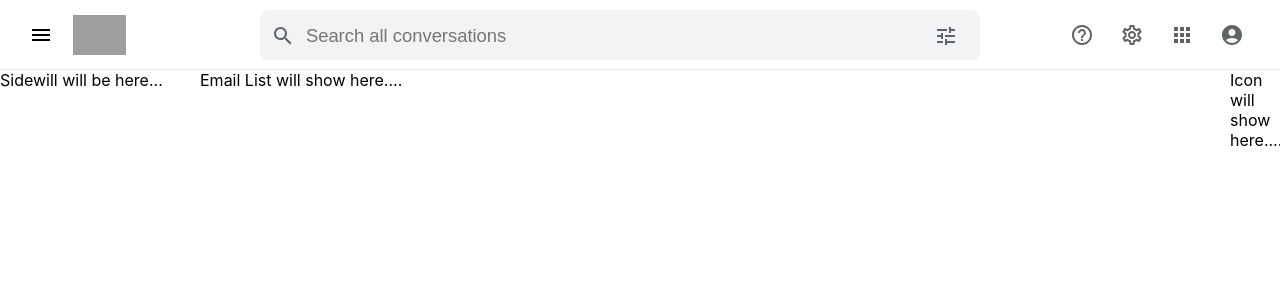
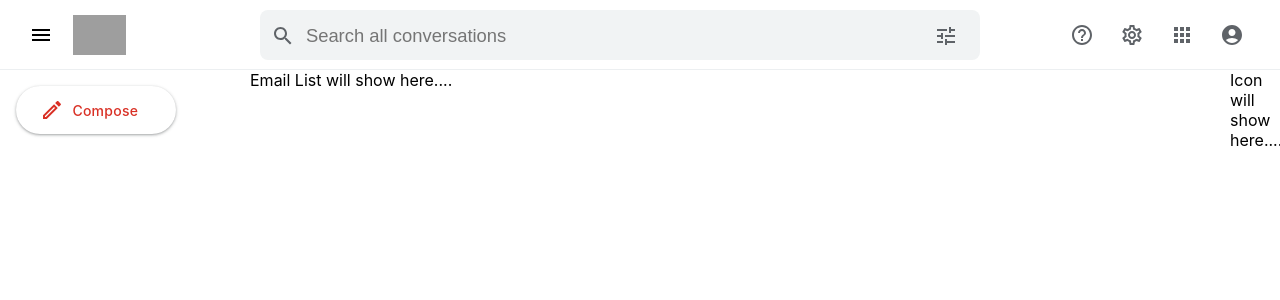
Before and after one commit to uidev-in/react-gmail-clone, a React (Create React App) app: page / in a window 1280 px wide. Shown: the top 300 px of the page. Built offline with nearby package versions, Linux system fonts and the light colour scheme; grey boxes are pictures that could not be loaded.

Commit message:
added compose button component

```diff
--- /dev/null
+++ b/src/components/Buttons/ComposeButton.js
@@ -0,0 +1,45 @@
+import React from "react";
+import styled from "styled-components";
+import CreateOutlinedIcon from "@mui/icons-material/CreateOutlined";
+
+//styling our component
+const Wrapper = styled.div`
+  min-width: 96px;
+  max-width: 160px;
+`;
+
+const Button = styled.div`
+  display: grid;
+  grid-template-columns: 20% auto;
+  gap: 10px;
+  align-items: center;
+  border-radius: 24px;
+  color: #d93025;
+  height: 48px;
+  padding: 0 24px 0 24px;
+  width: 100%;
+  font-size: 0.875rem;
+  letter-spacing: 0.25px;
+  font-weight: 500;
+  cursor: pointer;
+  box-shadow: 0 1px 2px 0 rgb(60 64 67 / 30%), 0 1px 3px 1px rgb(60 64 67 / 15%);
+  transition: box-shadow 0.08s linear,
+    min-width 0.15s cubic-bezier(0.4, 0, 0.2, 1);
+
+  :hover {
+    box-shadow: 0 1px 3px 0 rgb(60 64 67 / 30%),
+      0 4px 8px 3px rgb(60 64 67 / 15%);
+    background-color: #fafafb;
+  }
+`;
+
+export default function ComposeButton() {
+  return (
+    <Wrapper>
+      <Button>
+        <CreateOutlinedIcon />
+        <p>Compose</p>
+      </Button>
+    </Wrapper>
+  );
+}
--- a/src/components/layout/Main.js
+++ b/src/components/layout/Main.js
@@ -7,7 +7,7 @@ import SideIcons from "./SideIcons";
 //styling our component
 const Wrapper = styled.div`
   display: grid;
-  grid-template-columns: 200px auto 50px;
+  grid-template-columns: 250px auto 50px;
 `;
 
 export default function Main() {
--- a/src/components/layout/Sidebar.js
+++ b/src/components/layout/Sidebar.js
@@ -1,6 +1,19 @@
 import React from "react";
 import styled from "styled-components";
+import ComposeButton from "../Buttons/ComposeButton";
+
+//styling our component
+const Wrapper = styled.div`
+  padding: 1rem;
+`;
+const CompseWrapper = styled.div``;
 
 export default function Sidebar() {
-  return <p>Sidewill will be here...</p>;
+  return (
+    <Wrapper>
+      <CompseWrapper>
+        <ComposeButton />
+      </CompseWrapper>
+    </Wrapper>
+  );
 }
```
